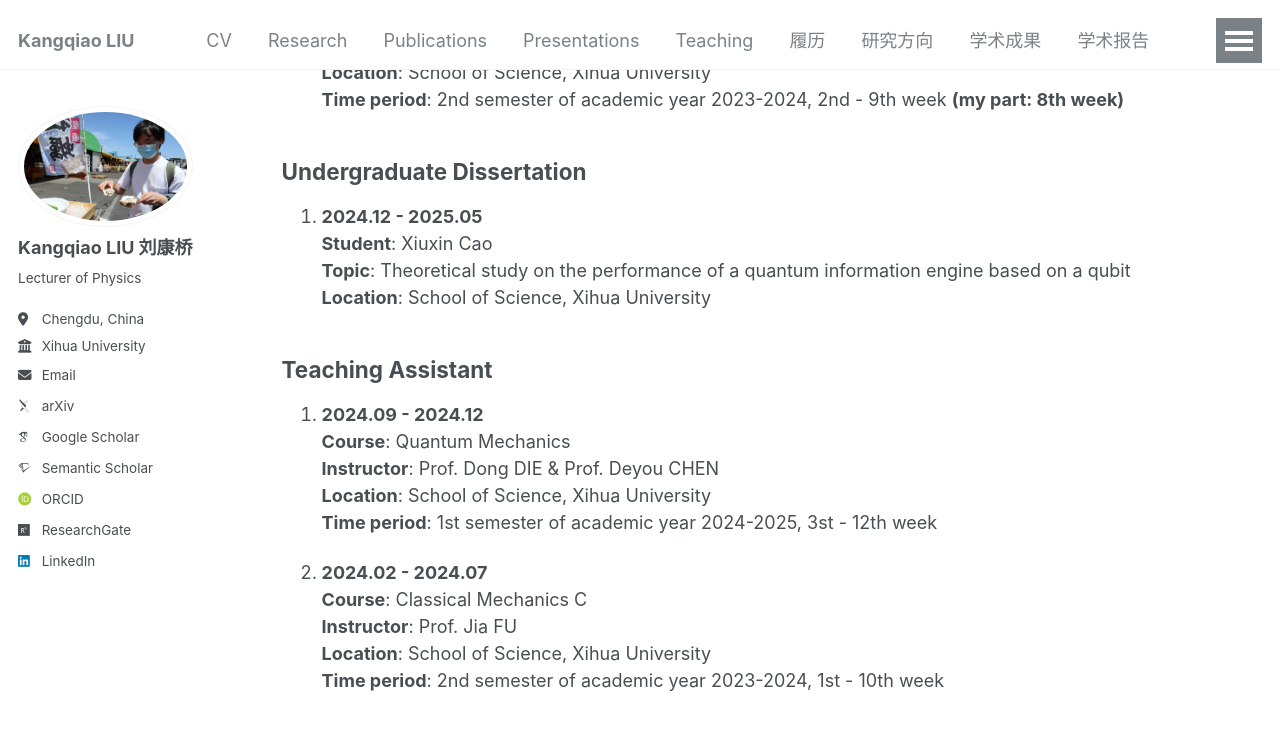
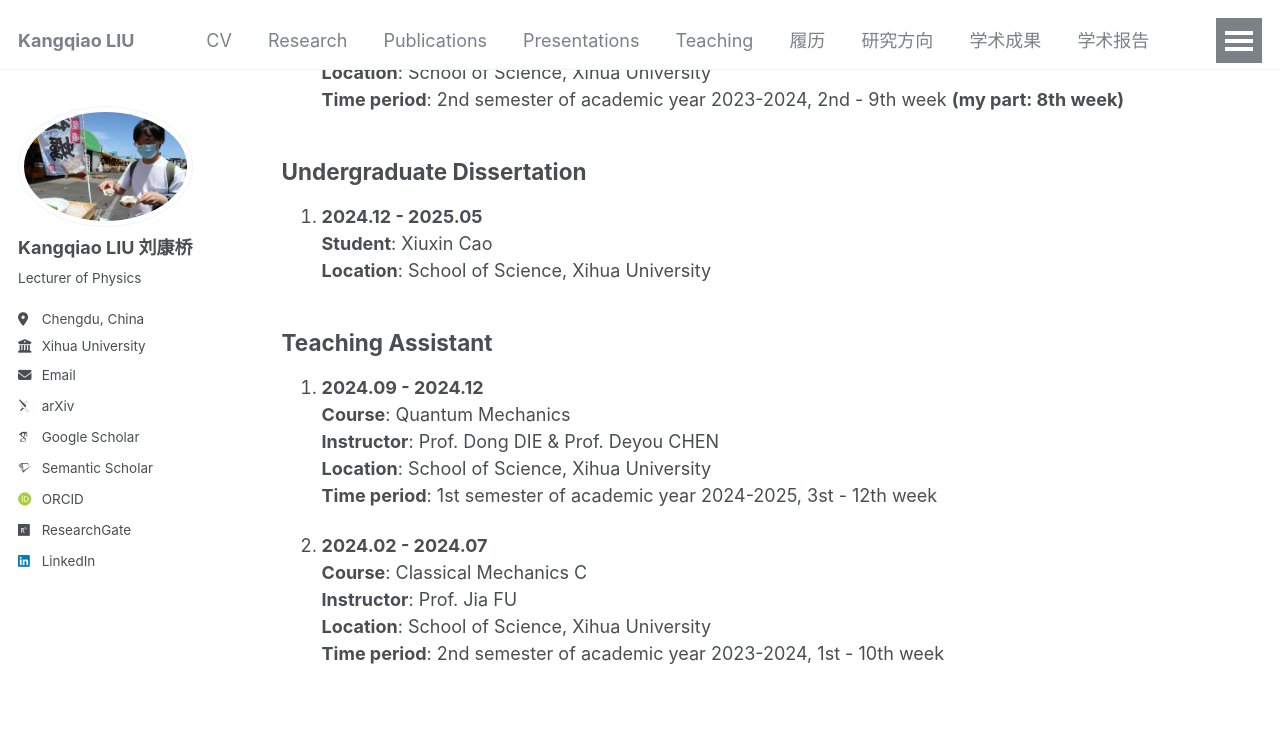
Before and after one commit to KangqiaoLiu/KangqiaoLiu.github.io, a Jekyll site: the page built from _pages/teaching.md, in a window 1280 px wide and 900 px high, scrolled down 563 px. Shown: the top 730 px of the window. Built offline with Jekyll 4.4.1, drawn with Linux system fonts in a browser that asks for light colours; some web fonts are replaced.

Commit message:
Update teaching.md

```diff
--- a/_pages/teaching.md
+++ b/_pages/teaching.md
@@ -28,7 +28,6 @@ redirect_from:
 ## **Undergraduate Dissertation**
 1. **2024.12 - 2025.05** <br />
    **Student**: Xiuxin Cao  <br />
-   **Topic**: Theoretical study on the performance of a quantum information engine based on a qubit <br />
    **Location**: School of Science, Xihua University
 
 ## **Teaching Assistant**
```
